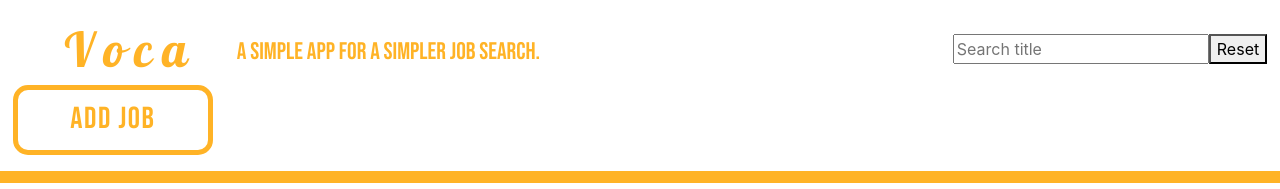
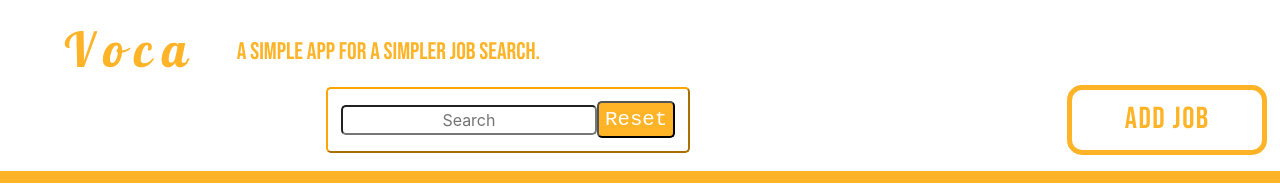
Before and after one commit to kevin-salamon/Voca, a React (Create React App) app in the folder http/web/client/: page / in a window 1280 px wide. Shown: the top 189 px of the page. Built offline with nearby package versions, Linux system fonts and the light colour scheme; no server answers; a web font is replaced by a local one.

Commit message:
restyled search form

```diff
--- a/http/web/client/src/components/searchForm.js
+++ b/http/web/client/src/components/searchForm.js
@@ -2,14 +2,15 @@ import React from "react";
 
 function SearchForm(props) {
     return (
-        <form className="form offset-md-3">
+        <form className="form offset-md-3 search-form">
             <input
+                className="form-input"
                 value={props.search}
                 onChange={props.handleInputChange}
                 type="text"
-                placeholder="Search title"
+                placeholder="Search"
             />
-            <button onClick={props.handleFormSubmit}>Reset</button>
+            <button className="reset-button" onClick={props.handleFormSubmit}>Reset</button>
         </form>
     );
 }
--- a/http/web/client/src/style.css
+++ b/http/web/client/src/style.css
@@ -38,6 +38,29 @@ body {
     margin-top: 1%;
     width: 400px;
     justify-content: left;
+}
+
+.search-form {
+    border: 2px outset orange;
+    padding: 1%;
+    border-radius: 5px;
+    display: flex;
+    flex-direction: row;
+    align-items: center;
+    color: black;
+}
+
+.form-input {
+    border-radius: 5px;
+    text-align: center;
+}
+
+.reset-button {
+    border-radius: 5px;
+    font-size: 1.3em;
+    font-family: monospace;
+    color: white;
+    background-color: rgb(255, 179, 38);
 }
 
 .job-button {
@@ -148,7 +171,7 @@ body {
     margin: 2%;
     align-items: center;
     transition: all 0.40s ease;
-    background-color: burlywood;
+    background-color: rgb(247, 189, 114);
     color: white;
 }
 
```
